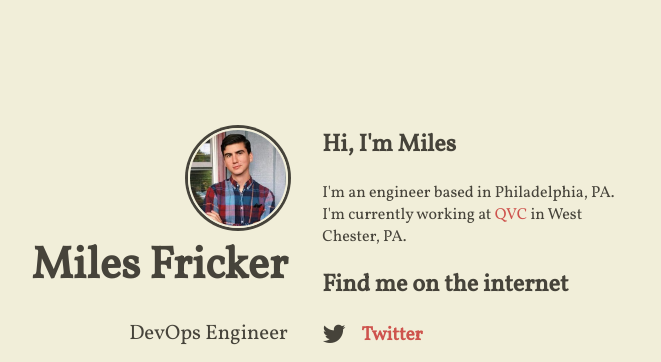
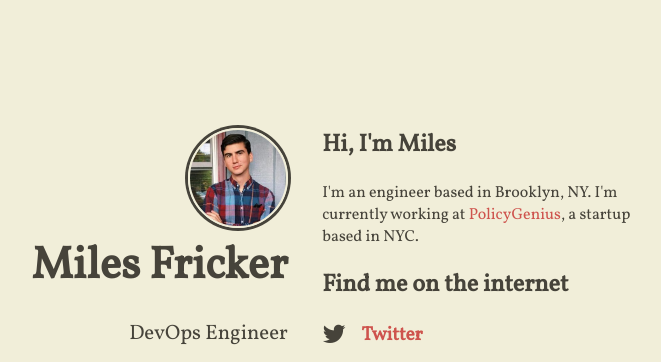
Before and after one commit to miles-/miles-.github.io, a Jekyll site: the page built from index.html, in a window 1280 px wide. Shown: the top 362 px of the page, without its empty margins (345-1006 px from the left). Built offline with Jekyll 4.4.1, drawn with Linux system fonts in a browser that asks for light colours; nearby versions of some CDN libraries.

Commit message:
Update content.html

```diff
--- a/_includes/content.html
+++ b/_includes/content.html
@@ -1,5 +1,5 @@
 <h2>Hi, I'm Miles</h2>
-<p>I'm an engineer based in Philadelphia, PA. I'm currently working at <a href="http://qvc.com">QVC</a> in West Chester, PA.</p>
+<p>I'm an engineer based in Brooklyn, NY. I'm currently working at <a href="https://www.policygenius.com/">PolicyGenius</a>, a startup based in NYC.</p>
 
 <h2>Find me on the internet</h2>
 
```
